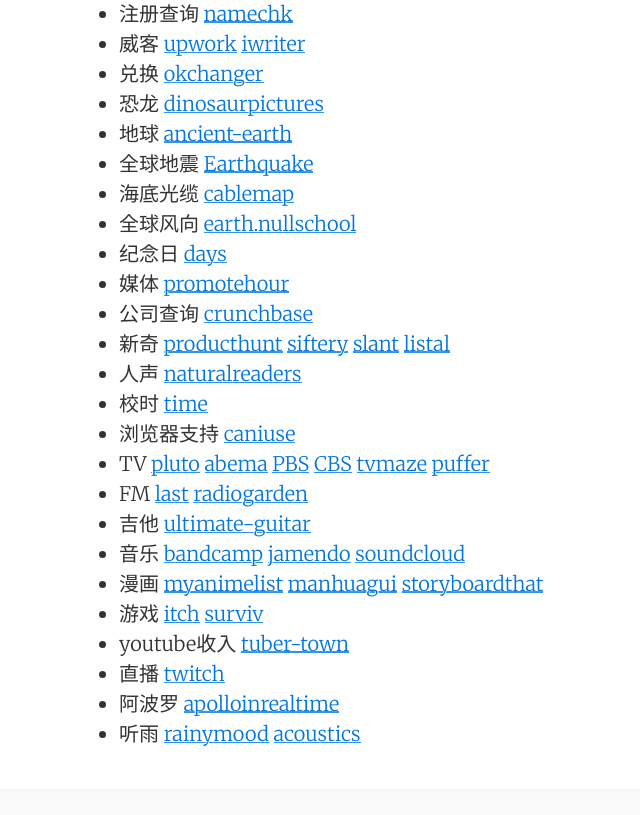
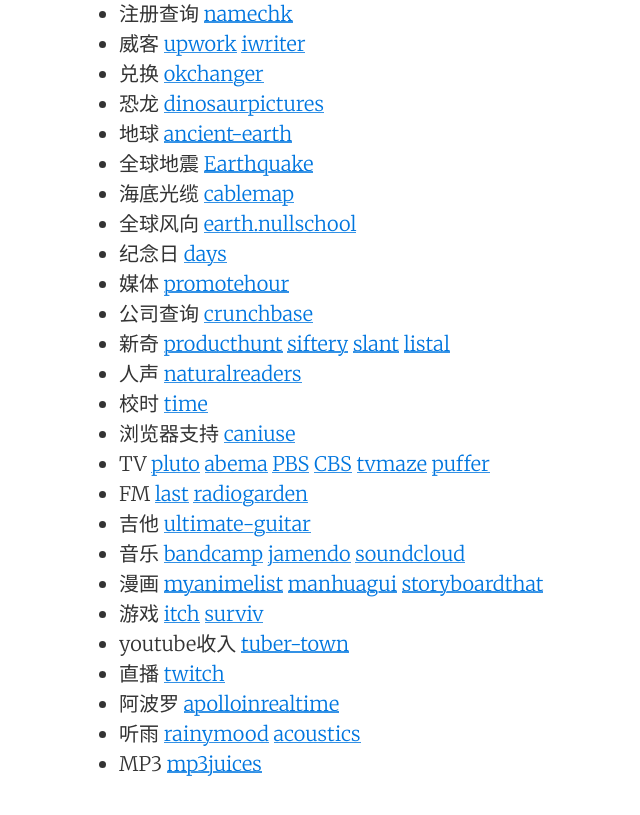
Before and after one commit to cppy/cppy.github.io, a Jekyll site: the page built from _posts/2017-01-01-.md, in a window 1280 px wide and 900 px high, scrolled down 4663 px. Shown: the top 815 px of the window, without its empty margins (141-781 px from the left). Built offline with Jekyll 4.4.1, drawn with Linux system fonts in a browser that asks for light colours; nearby versions of some CDN libraries.

Commit message:
Update 2017-01-01-.md

```diff
--- a/_posts/2017-01-01-.md
+++ b/_posts/2017-01-01-.md
@@ -408,3 +408,4 @@
 * 阿波罗 [apolloinrealtime](https://apolloinrealtime.org/11/)
 * 听雨  [rainymood](http://rainymood.com/)
         [acoustics](http://acoustics.safeproject.net)
+* MP3   [mp3juices](https://www.mp3juices.cc/)
```
